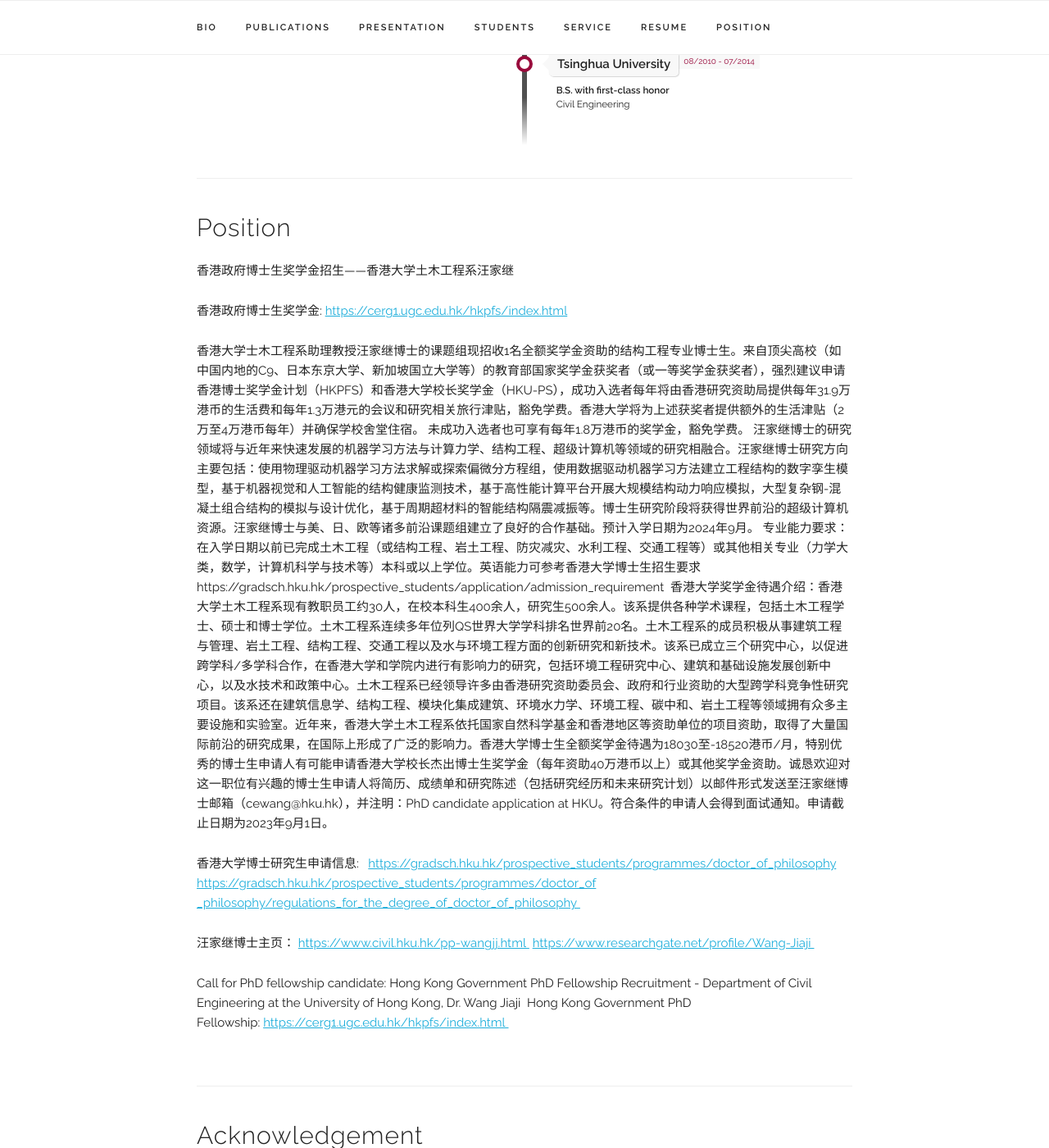
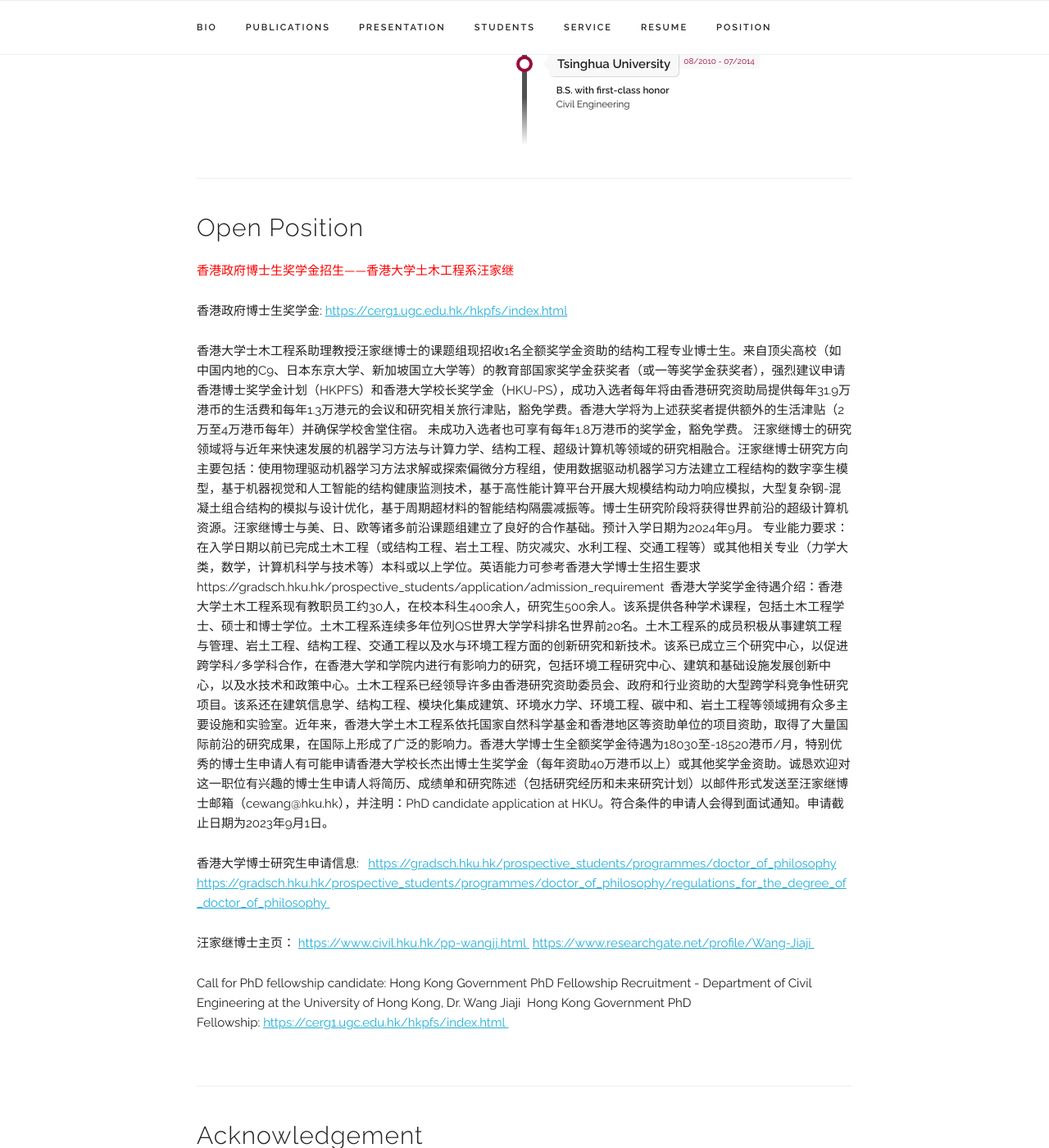
Before and after one commit to wangjiajiTHU/jiajiwang.github.io, a Jekyll site: the page built from index.html, in a window 1280 px wide and 1400 px high, scrolled down 4928 px. Shown: the whole window at 82% size. Built offline with Jekyll 4.4.1, drawn with Linux system fonts in a browser that asks for light colours; some web fonts are replaced.

Commit message:
Update index.html

```diff
--- a/index.html
+++ b/index.html
@@ -217,8 +217,8 @@
 
 <!-- ========== OPENPOSITION ========== -->
 <div class="docs-section" id="openposition">
-  <h4>Position</h4>
-  <p> 香港政府博士生奖学金招生——香港大学土木工程系汪家继
+  <h4>Open Position</h4>
+  <p> <font color="red">香港政府博士生奖学金招生——香港大学土木工程系汪家继</font>
   <p> 香港政府博士生奖学金: <a href={{https://cerg1.ugc.edu.hk/hkpfs/index.html }} target="_blank">https://cerg1.ugc.edu.hk/hkpfs/index.html</a>
   <p> 香港大学士木工程系助理教授汪家继博士的课题组现招收1名全额奖学金资助的结构工程专业博士生。来自顶尖高校（如中国内地的C9、日本东京大学、新加坡国立大学等）的教育部国家奖学金获奖者（或一等奖学金获奖者），强烈建议申请香港博士奖学金计划（HKPFS）和香港大学校长奖学金（HKU-PS），成功入选者每年将由香港研究资助局提供每年31.9万港币的生活费和每年1.3万港元的会议和研究相关旅行津贴，豁免学费。香港大学将为上述获奖者提供额外的生活津贴（2万至4万港币每年）并确保学校舍堂住宿。 未成功入选者也可享有每年1.8万港币的奖学金，豁免学费。
 汪家继博士的研究领域将与近年来快速发展的机器学习方法与计算力学、结构工程、超级计算机等领域的研究相融合。汪家继博士研究方向主要包括：使用物理驱动机器学习方法求解或探索偏微分方程组，使用数据驱动机器学习方法建立工程结构的数字孪生模型，基于机器视觉和人工智能的结构健康监测技术，基于高性能计算平台开展大规模结构动力响应模拟，大型复杂钢-混凝土组合结构的模拟与设计优化，基于周期超材料的智能结构隔震减振等。博士生研究阶段将获得世界前沿的超级计算机资源。汪家继博士与美、日、欧等诸多前沿课题组建立了良好的合作基础。预计入学日期为2024年9月。
```
Also changed, not shown: other parts of index.html (+1 -1 lines).
